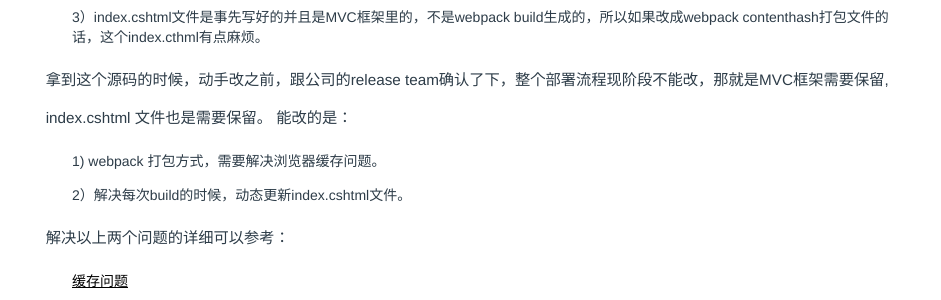
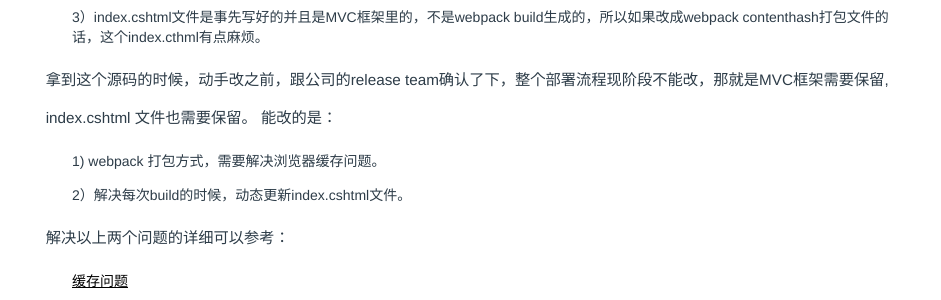
Before and after one commit to LiMeii/LiMeii.github.io, a Jekyll site: the page built from _posts/2018-09-20-issues-india-project.md, in a window 1280 px wide. Shown: the part 1016-1316 px from the top of the page, without its empty margins (177-1118 px from the left). Built offline with Jekyll 4.4.1, drawn with Linux system fonts in a browser that asks for light colours.

Commit message:
update post

```diff
--- a/_posts/2018-09-20-issues-india-project.md
+++ b/_posts/2018-09-20-issues-india-project.md
@@ -43,7 +43,7 @@
 
 
 
-拿到这个源码的时候，动手改之前，跟公司的release team确认了下，整个部署流程现阶段不能改，那就是MVC框架需要保留, index.cshtml 文件也是需要保留。
+拿到这个源码的时候，动手改之前，跟公司的release team确认了下，整个部署流程现阶段不能改，那就是MVC框架需要保留, index.cshtml 文件也需要保留。
 能改的是：
 - 1) webpack 打包方式，需要解决浏览器缓存问题。
 - 2）解决每次build的时候，动态更新index.cshtml文件。
```
Also changed, not shown: _posts/2018-09-27-issues-webpack-file-management.md (+1 -1 lines).
